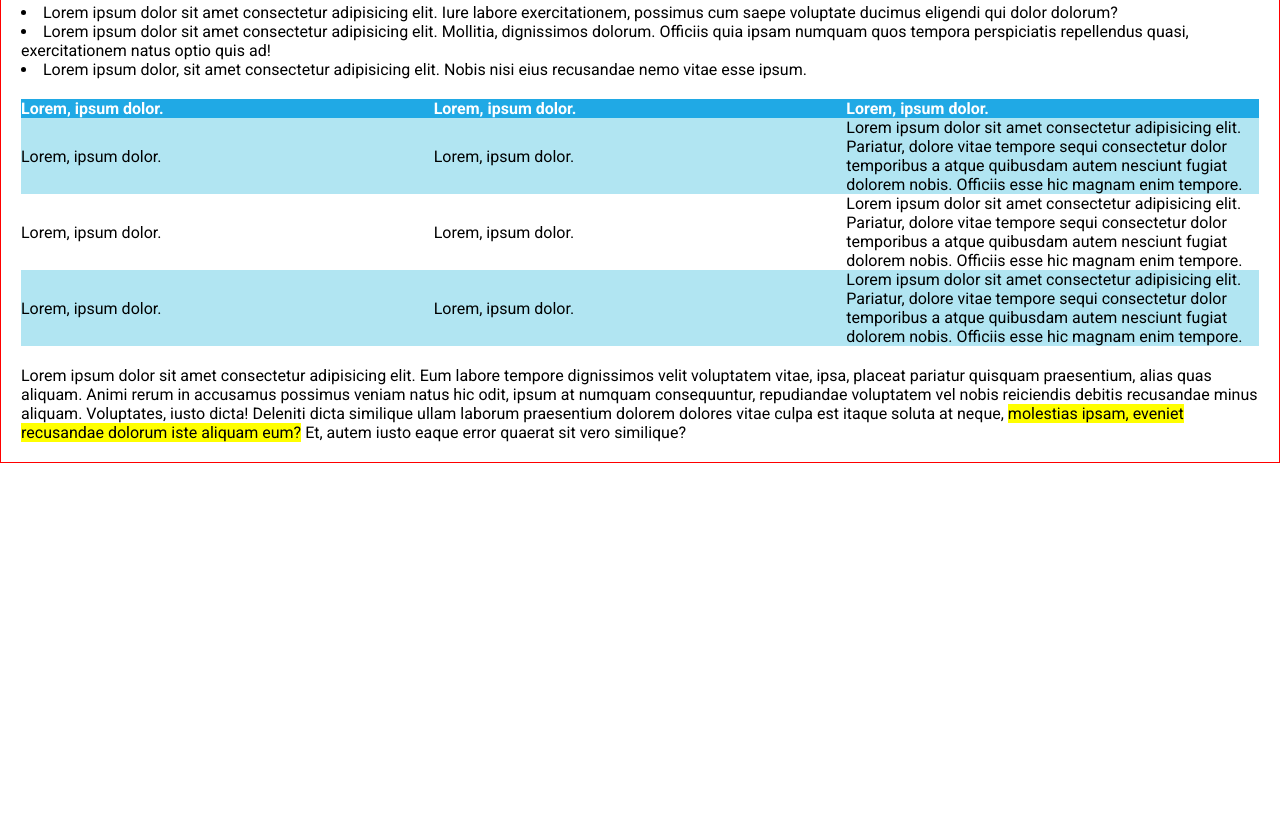
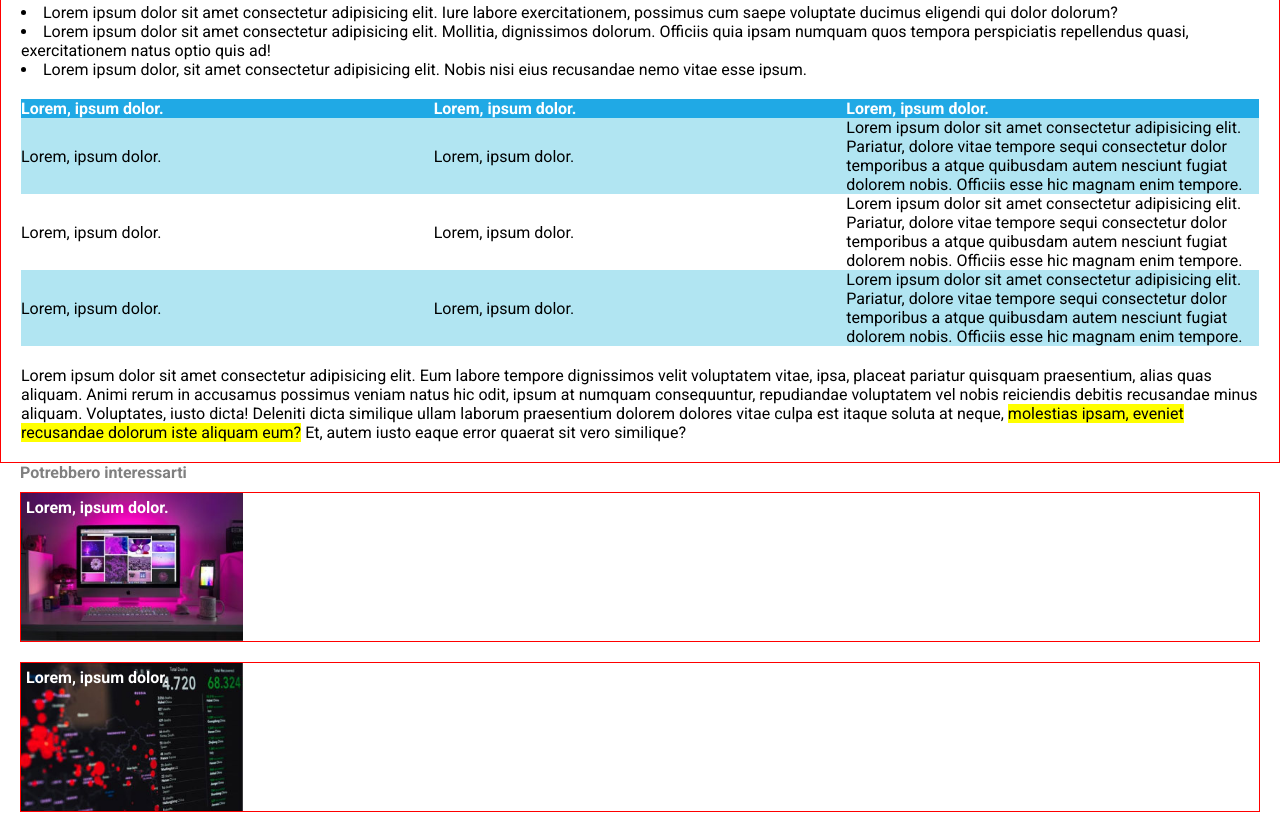
Before and after one commit to Aj-Herrera-99/html-css-booleaner, a plain HTML site: page index.html in a window 1280 px wide. Shown: the part 841-1673 px from the top of the page. Before the commit the page ends 1304 px from the top, so only its background shows below. Drawn offline with Linux system fonts and the light colour scheme.

Commit message:
added footer

```diff
--- a/css/style.css
+++ b/css/style.css
@@ -79,7 +79,29 @@ tbody>tr:nth-child(odd){
     background-color: #B1E5F2;
 }
 
-
+/* footer */
+footer div {
+    color: #fff;
+    font-weight: bolder;
+    padding: 5px 0px 0px 5px;
+    margin-bottom: 20px;
+}
+.footer-picture-1{
+    margin-top: 10px;
+    border: 1px solid red;
+    height: 150px;
+    background-image: url("../img/monitor.jpg");
+    background-size: contain;
+    background-repeat: no-repeat;
+}
+.footer-picture-2{
+    margin-top: 10px;
+    border: 1px solid red;
+    height: 150px;
+    background-image: url("../img/graph.jpg");
+    background-size: contain;
+    background-repeat: no-repeat;
+}
 
 
 
--- a/index.html
+++ b/index.html
@@ -100,7 +100,12 @@
         </div>
     </main>
     <!-- footer -->
-    <footer></footer>
+    <footer>
+        <h4 class="grey-color">Potrebbero interessarti</h4>
+        <!-- footer pictures -->
+        <div class="footer-picture-1">Lorem, ipsum dolor.</div>
+        <div class="footer-picture-2">Lorem, ipsum dolor.</div>
+    </footer>
 
 </body>
 
```
